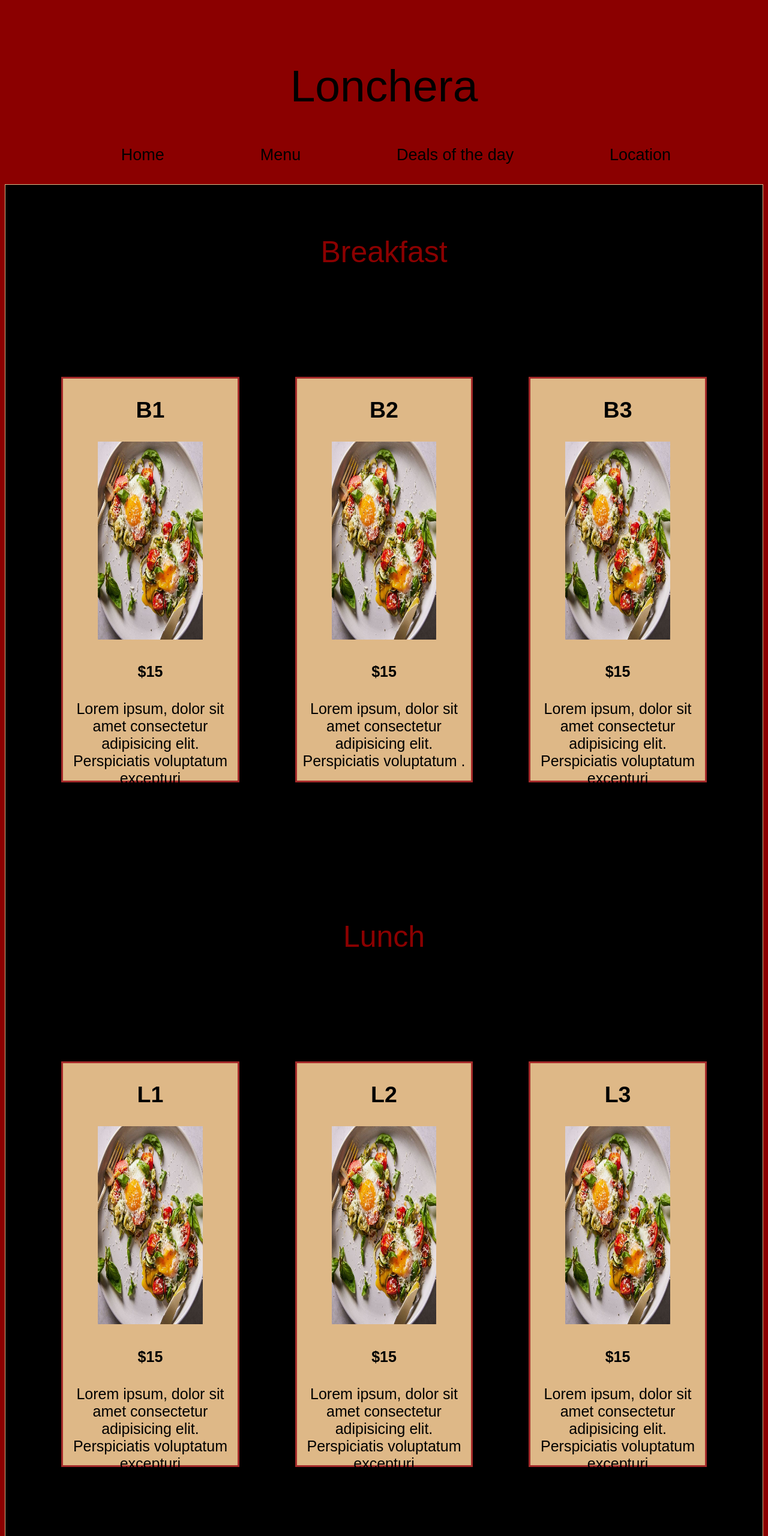
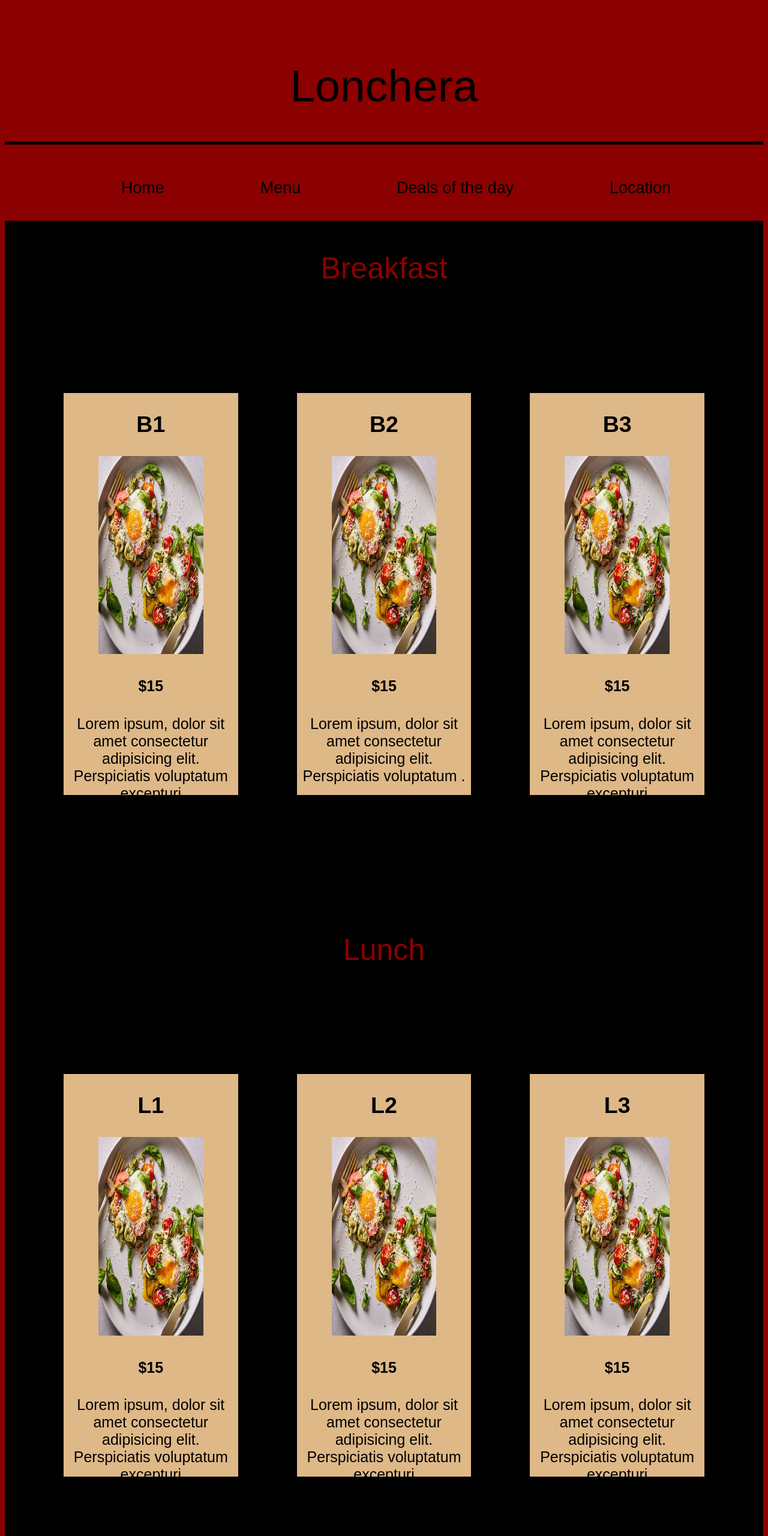
Before and after one commit to AntonioRosales1/Lonchera, a plain HTML site: page index.html in a window 1280 px wide. Shown: the top 2560 px of the page at 60% size. Drawn offline with Linux system fonts and the light colour scheme.

Commit message:
cleaned messy code

```diff
--- a/style.css
+++ b/style.css
@@ -17,6 +17,8 @@ header {
 .tittle {
   color: black;
   font-size: 75px;
+  border-bottom: solid black 5px;
+  padding-bottom: 50px;
 }
 
 header ul {
@@ -35,7 +37,7 @@ header ul li:hover {
 }
 main {
   background-color: black;
-  border: burlywood solid 1px;
+  /* border: burlywood solid 3px; */
 }
 h1 {
   font-size: 50px;
@@ -53,7 +55,6 @@ h1 {
 }
 
 .breakfastCombo {
-  border: brown solid;
   width: 23%;
   font-size: 25px;
   background-color: burlywood;
@@ -62,7 +63,6 @@ h1 {
 .breakfast .breakfastCombo:hover {
   opacity: 1.5;
   scale: 1.2;
-  background-color: #8b0000;
   cursor: pointer;
 }
 .lunch {
@@ -73,7 +73,6 @@ h1 {
   padding-bottom: 145px;
 }
 .lunchCombo {
-  border: brown solid;
   width: 23%;
   font-size: 25px;
   background-color: burlywood;
@@ -82,7 +81,6 @@ h1 {
 .lunch .lunchCombo:hover {
   opacity: 1.5;
   scale: 1.2;
-  background-color: #8b0000;
   cursor: pointer;
 }
 .dinner {
@@ -93,7 +91,6 @@ h1 {
   padding-bottom: 145px;
 }
 .dinnerCombo {
-  border: brown solid;
   width: 23%;
   font-size: 25px;
   background-color: burlywood;
@@ -102,7 +99,6 @@ h1 {
 .dinner .dinnerCombo:hover {
   opacity: 1.5;
   scale: 1.2;
-  background-color: #8b0000;
   cursor: pointer;
 }
 .drinks {
```
